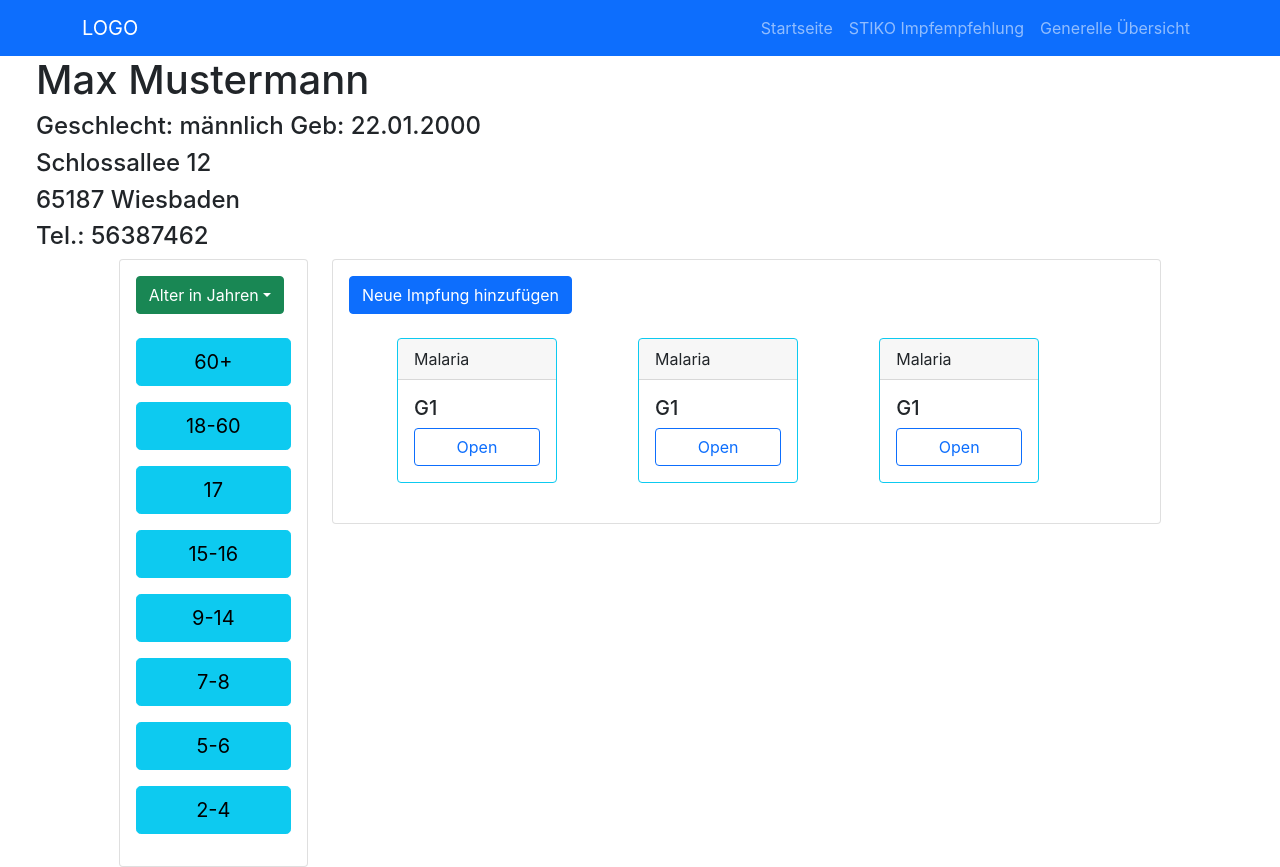
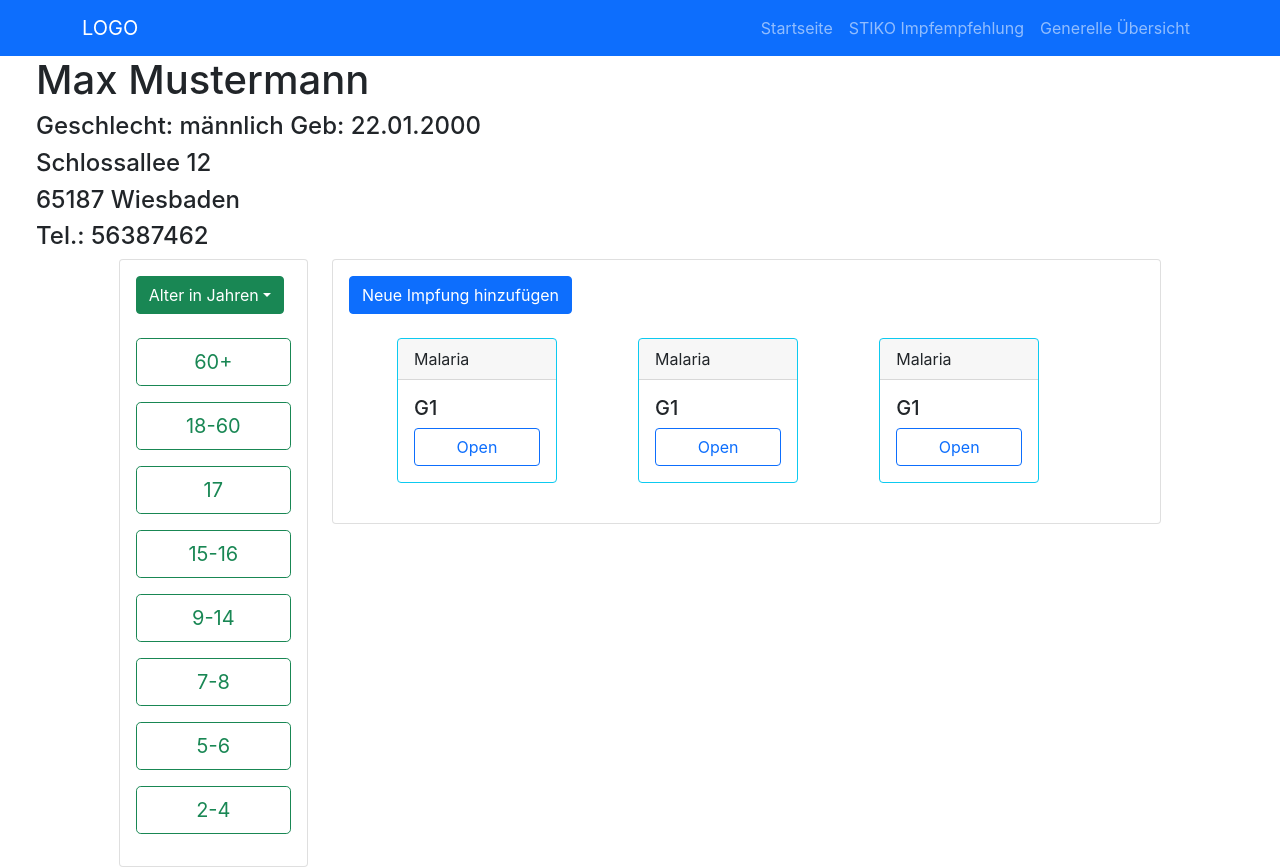
Before and after one commit to bemme001/Impfkalender, a React (Create React App) app: page /mainview in a window 1280 px wide. Built offline with nearby package versions, Linux system fonts and the light colour scheme.

Commit message:
Outsourcing of  Patient Information

```diff
--- a/src/GeneralOverview/AgeTiles.js
+++ b/src/GeneralOverview/AgeTiles.js
@@ -4,7 +4,7 @@ import {Button} from "react-bootstrap";
 const AgeTiles = ({ range}) => {
   return (
     <div className="mb-3 d-grid gap-2">
-        <Button variant="info" size="lg" >
+        <Button variant="outline-success" size="lg" >
             {range}
         </Button>{' '}
     </div>
--- a/src/GeneralOverview/MainView.js
+++ b/src/GeneralOverview/MainView.js
@@ -2,6 +2,7 @@ import React from 'react'
 import {Col, Container, Row, Dropdown, Card, Button} from "react-bootstrap";
 import AgeTiles from "./AgeTiles";
 import VaccinationTiles from "./VaccinationTiles";
+import PatientInformation from './PatientInformations';
 
 export default function MainView() {
     return (
@@ -12,12 +13,7 @@ export default function MainView() {
                         <Container fluid /*className="bg-light border rounded-2 mt-4"*/>
                             <Row>
                                 <Col>
-                                    <h1>Max Mustermann</h1>
-                                    <h4>Geschlecht: männlich Geb: 22.01.2000</h4>
-                                    <h4>Schlossallee 12</h4>
-                                    <h4>65187 Wiesbaden</h4>
-                                    <h4>Tel.: 56387462</h4>
-
+                                    <PatientInformation />
                                 </Col>
                             </Row>
                         </Container>
--- /dev/null
+++ b/src/GeneralOverview/PatientInformations.js
@@ -0,0 +1,15 @@
+import React from 'react';
+
+const PatientInformation = () => {
+  return (
+        <div>
+            <h1>Max Mustermann</h1>
+            <h4>Geschlecht: männlich Geb: 22.01.2000</h4>
+            <h4>Schlossallee 12</h4>
+            <h4>65187 Wiesbaden</h4>
+            <h4>Tel.: 56387462</h4>
+        </div>
+  );
+};
+
+export default PatientInformation;
```
